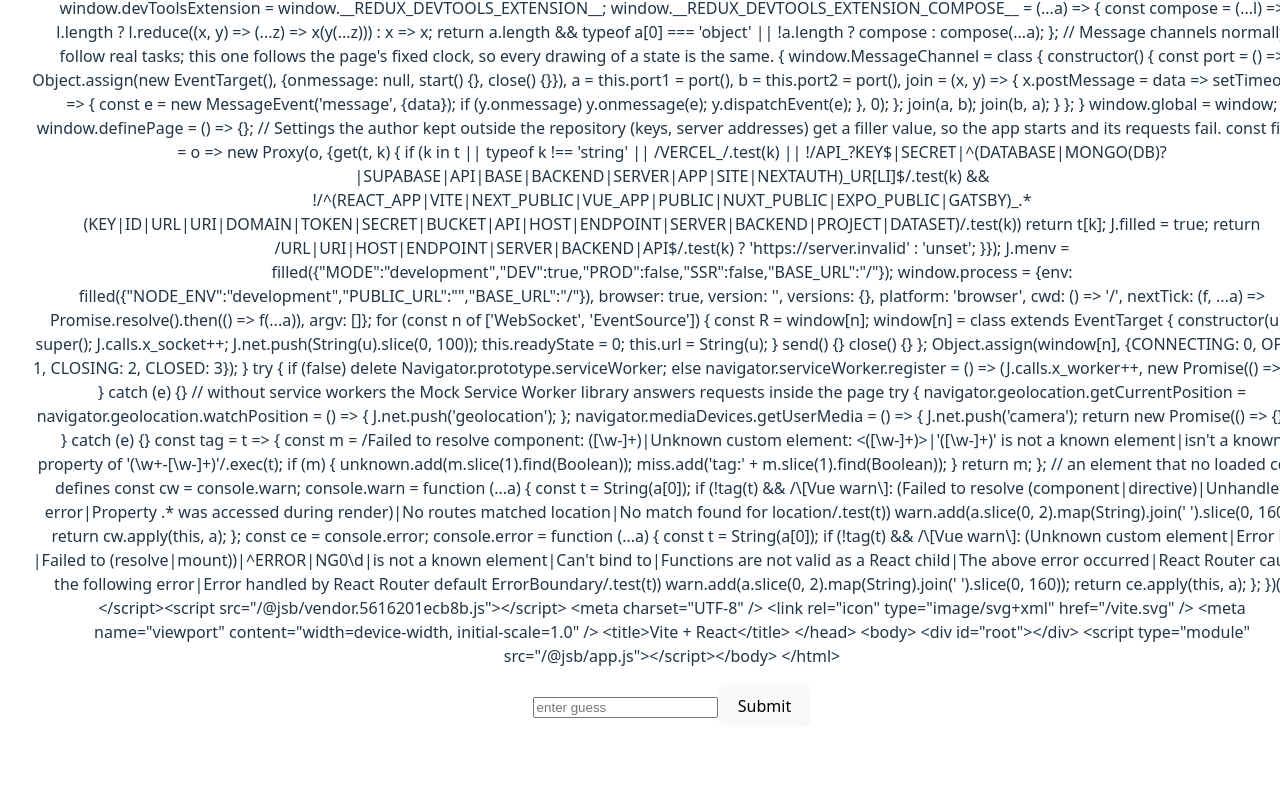
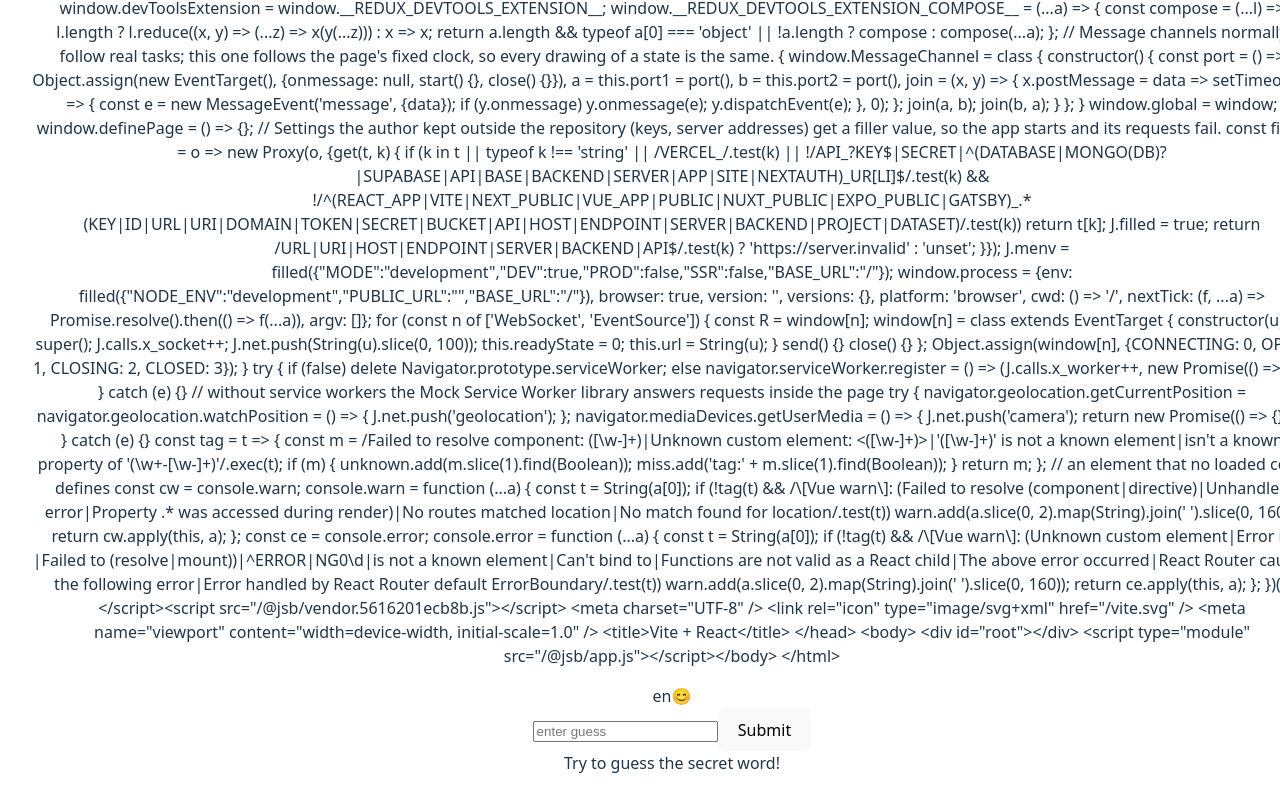
Before and after one commit to richardchou89/jotto-context, a React (Vite) app: page / in a window 1280 px wide. Shown: the part 2969-3776 px from the top of the page. Before the commit the page ends 3728 px from the top, so only its background shows below. Built offline with nearby package versions, Linux system fonts and the light colour scheme.

Commit message:
added GuessedWords

```diff
--- a/src/App.tsx
+++ b/src/App.tsx
@@ -4,7 +4,10 @@
 import guessedWordsContext from './contexts/guessedWordsContext';
 import languageContext from './contexts/languageContext';
 import Input from './Input';
+import Congrats from './Congrats';
+import GuessedWords from './GuessedWords';
 import './App.css'
+import LanguagePicker from './LanguagePicker';
 
 type State = {
   secretWord: string;
@@ -63,10 +66,13 @@
       <h1>Jotto</h1>
       <p>The secret word is {state.secretWord}</p>
       <languageContext.Provider value={state.language}>
+        <LanguagePicker setLanguage={ setLanguage } />
         <guessedWordsContext.GuessedWordsProvider>
           <successContext.SuccessProvider>
+            <Congrats />
             <Input secretWord={state.secretWord} />
           </successContext.SuccessProvider>
+          <GuessedWords />
         </guessedWordsContext.GuessedWordsProvider>
       </languageContext.Provider>
     </div>
--- /dev/null
+++ b/src/Congrats.tsx
@@ -0,0 +1,21 @@
+import successContext from "./contexts/successContext";
+import languageContext from "./contexts/languageContext";
+import stringsModule from './helpers/strings'
+import { useContext } from "react";
+
+const Congrats = () => {
+  const [success] = successContext.useSuccess();
+  const language = useContext(languageContext)
+
+  if (success) {
+    return <div data-test="component-congrats" className="alert alert-success">
+      <span data-test="congrats-message">
+        {stringsModule.getStringByLanguage(language, 'congrats')}
+      </span>
+    </div>
+  }
+
+  return <div data-test="component-congrats" />
+}
+
+export default Congrats;
--- /dev/null
+++ b/src/GuessedWords.tsx
@@ -0,0 +1,45 @@
+import { useContext } from "react"
+import guessedWordsContext from "./contexts/guessedWordsContext"
+import languageContext from "./contexts/languageContext"
+import stringsModule from "./helpers/strings"
+
+const GuessedWords = () => {
+  const [guessedWords] = guessedWordsContext.useGuessedWords()
+  const language = useContext(languageContext)
+
+  const contents = () => {
+    if (guessedWords.length === 0) {
+      return <span data-test="guess-instructions">
+        {stringsModule.getStringByLanguage(language, 'guessPrompt')}
+      </span>
+    } else {
+      const guessedWordsRows = guessedWords.map((word, index) => {
+        return <tr data-test="guessed-word" key={ index }>
+          <td>{ word.guessedWord }</td>
+          <td>{ word.letterMatchCount }</td>
+        </tr>
+      })
+
+      return <div data-test="guessed-words">
+        <h3>{stringsModule.getStringByLanguage(language, 'guessedWords')}</h3>
+        <table className="table table-sm">
+          <thead className="thead-light">
+            <tr>
+              <th>{stringsModule.getStringByLanguage(language, 'guessColumnHeader')}</th>
+              <th>{stringsModule.getStringByLanguage(language, 'matchingLettersColumnHeader')}</th>
+            </tr>
+          </thead>
+          <tbody>
+            { guessedWordsRows }
+          </tbody>
+        </table>
+      </div>
+    }
+  }
+
+  return <div data-test="component-guessed-words">
+    { contents() }
+  </div>
+}
+
+export default GuessedWords
--- a/src/Input.tsx
+++ b/src/Input.tsx
@@ -1,4 +1,4 @@
-import { useContext, useState, Dispatch, SetStateAction } from "react";
+import { useContext, useState } from "react";
 import successContext from "./contexts/successContext";
 import stringsModule from './helpers/strings';
 import { getLetterMatchCount } from "./helpers";
--- /dev/null
+++ b/src/LanguagePicker.tsx
@@ -0,0 +1,27 @@
+
+type LanguagePickerProps = {
+  setLanguage: (language: string) => void;
+}
+
+const LanguagePicker = ({ setLanguage }: LanguagePickerProps) => {
+  const languages = [
+    { code: 'en', symbol: 'en' },
+    { code: 'emoji', symbol: '😊' }
+  ]
+
+  const languageIcons = languages.map(lang =>
+    <span
+      data-test="language-icon"
+      key={lang.code}
+      onClick={() => setLanguage(lang.code)}
+    >
+      {lang.symbol}
+    </span>
+  )
+
+  return <div data-test="component-language-picker">
+    { languageIcons }
+  </div>
+}
+
+export default LanguagePicker;
```
